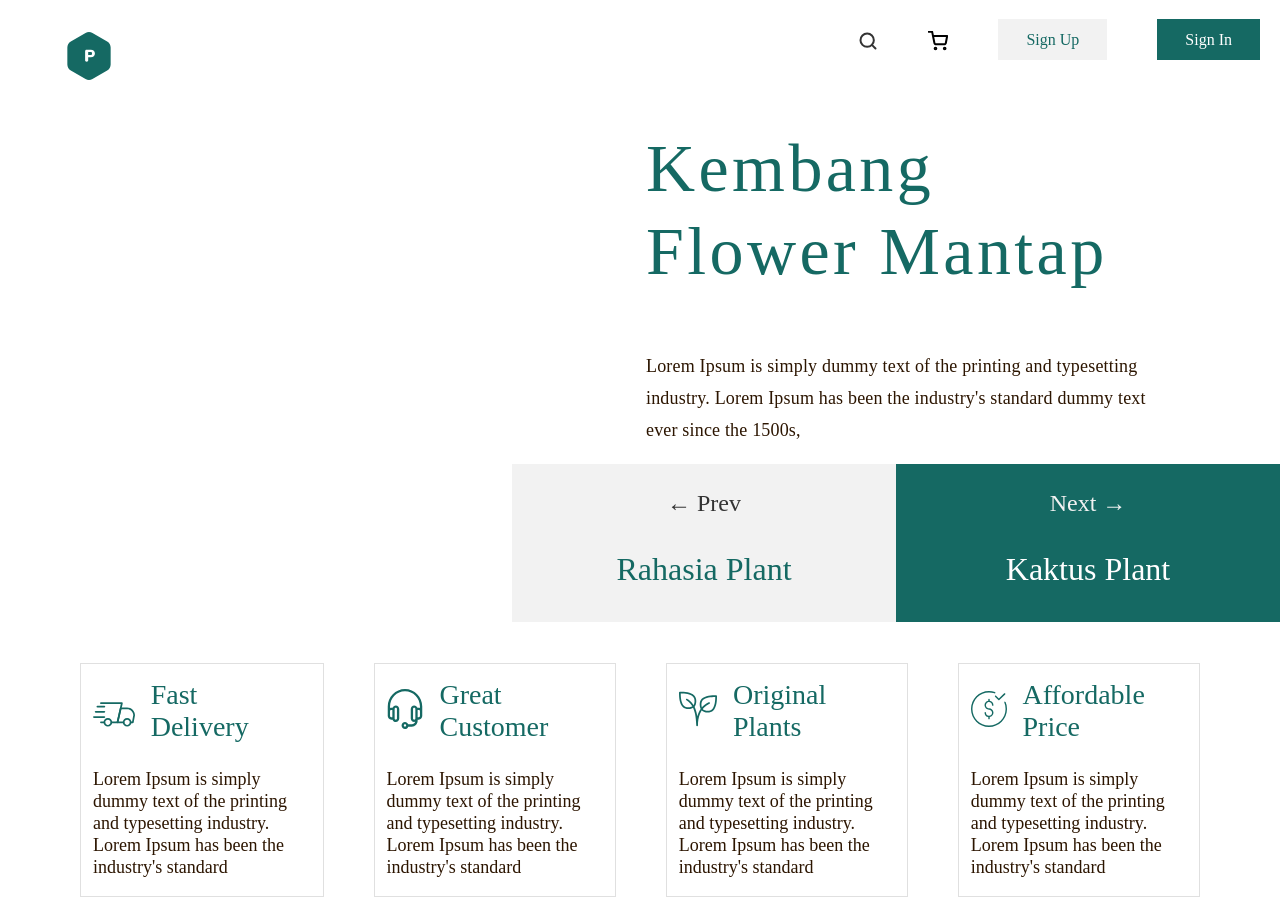
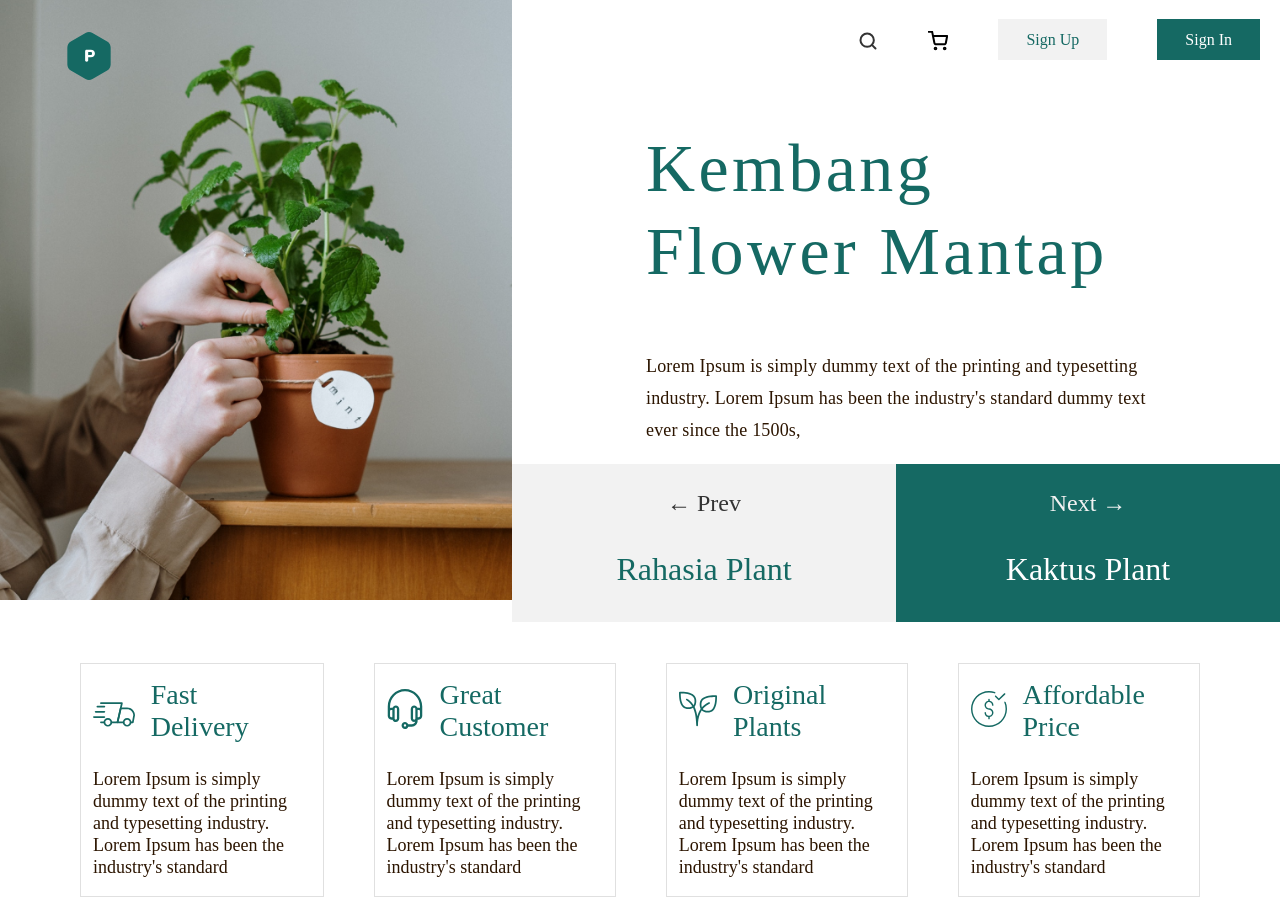
Before and after one commit to s1267/PlantShop, a plain HTML site: page index.html in a window 1280 px wide. Shown: the top 900 px of the page. Drawn offline with Linux system fonts and the light colour scheme; the site is published under a folder, as on GitHub Pages, so addresses that start at the root find nothing.

Commit message:
Update style.css

```diff
--- a/css/style.css
+++ b/css/style.css
@@ -325,7 +325,7 @@ html, body {
 }
 
 .first_section_image{
-	background: url("/main_photo.png") no-repeat ;
+	background: url("../main_photo.png") no-repeat ;
 	background-size: cover;
 	background-position: center;
 	width:40%;
```
